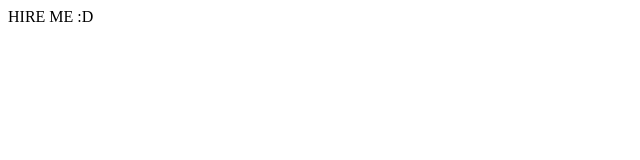
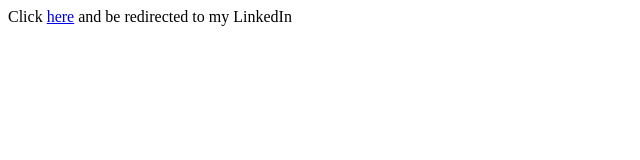
Before and after one commit to robertonscjr/robertonscjr.github.io, a plain HTML site: page index.html in a window 1280 px wide. Shown: the whole page, without its empty margins (0-640 px from the left). Drawn offline with Linux system fonts and the light colour scheme.

Commit message:
Update index.html

```diff
--- a/index.html
+++ b/index.html
@@ -1,6 +1,6 @@
 <!DOCTYPE html>
 <html>
 <body>
-HIRE ME :D
+  Click <a href="https://www.linkedin.com/in/robertonscjr/">here</a> and be redirected to my LinkedIn
 </body>
 </html>
```
